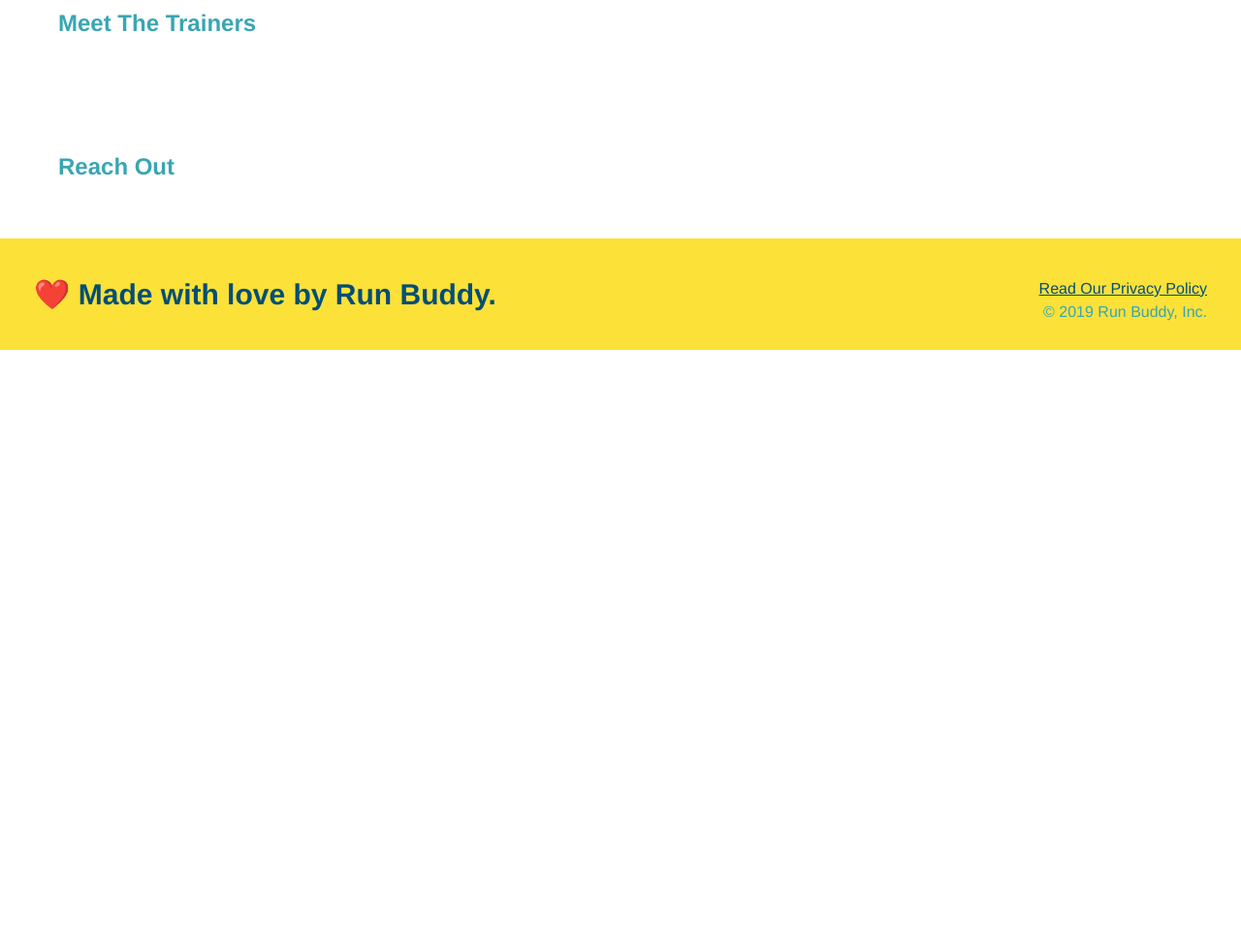
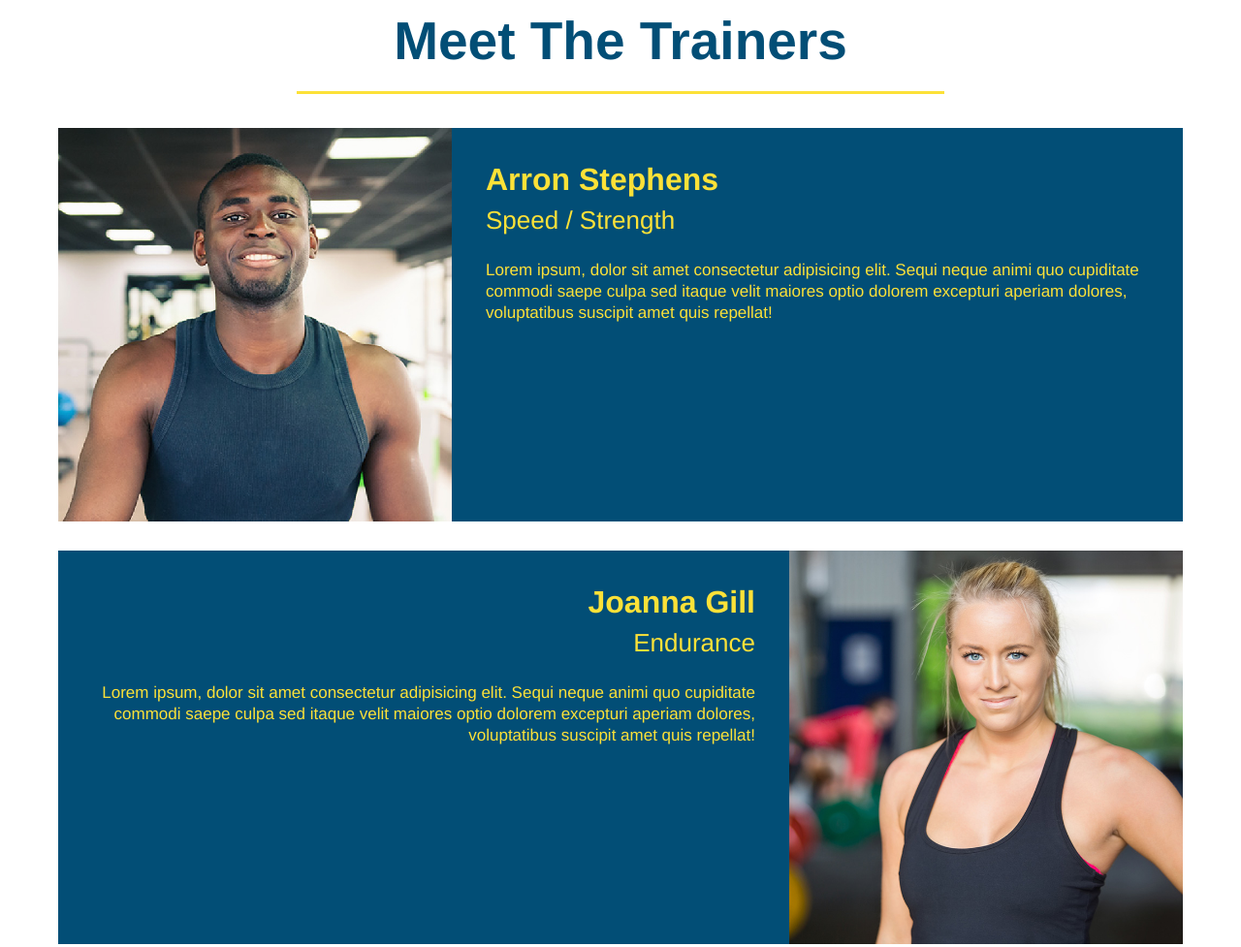
Before and after one commit to adairconlin/run-buddy, a plain HTML site: page index.html in a window 1280 px wide. Shown: the part 2780-3757 px from the top of the page at 97% size. Before the commit the page ends 3141 px from the top, so only its background shows below. Drawn offline with Linux system fonts and the light colour scheme.

Commit message:
meet the trainers section

```diff
--- a/assets/css/style.css
+++ b/assets/css/style.css
@@ -174,3 +174,51 @@ section {
 .steps span {
     font-size: 38px;
 }
+
+.trainers {
+    text-align: center;
+}
+
+.trainer {
+    width: 900;
+    margin: 0 auto 30px auto;
+    background: #024e76;
+    background: #024e76;
+    color: #fce138;
+    overflow: auto;
+}
+
+.trainer img {
+    width: 35%;
+    float: left;
+}
+
+.trainer-bio {
+    padding: 35px;
+    float: left;
+    width: 65%;
+}
+
+.text-left {
+    text-align: left;
+}
+
+.text-right {
+    text-align: right;
+}
+
+.trainer-bio h3 {
+    font-size: 32px;
+    margin-bottom: 8px;
+}
+
+.trainer-bio h4 {
+    font-weight: lighter;
+    font-size: 26px;
+    margin-bottom: 25px;
+}
+
+.trainer-bio p {
+    font-size: 17px;
+    line-height: 1.3;
+}
--- a/index.html
+++ b/index.html
@@ -16,13 +16,13 @@
                         <a href="#what-we-do">What We Do</a>
                     </li>
                     <li>
-                        <a href="what-you-do">What You Do</a>
+                        <a href="#what-you-do">What You Do</a>
                     </li>
                     <li>
-                        <a href="your-trainers">Your Trainers</a>
+                        <a href="#your-trainers">Your Trainers</a>
                     </li>
                     <li>
-                        <a href="reach-out">Reach Out</a>
+                        <a href="#reach-out">Reach Out</a>
                     </li>
                 </ul>
             </nav>
@@ -70,32 +70,65 @@
             <h2 class="section-title secondary-border">What You Do</h2>
 
             <div>
-                <img src="./assets/images/step-1.svg" alt="step1" />
+                <img src="./assets/images/step-1.svg" alt="" />
                 <h3>Step 1: <span>Fill Out the Form Above.</span></h3>
                 <p>You're already here, so why not?</p>
             </div>
 
             <div>
-                <img src="./assets/images/step-2.svg" alt="step2" />
+                <img src="./assets/images/step-2.svg" alt="" />
                 <h3>Step 2: <span>Consult with One of Our Trainers.</span></h3>
                 <p>Are you here to build muscle, lose weight, or just feel good?</p>
             </div>
 
             <div>
-                <img src="./assets/images/step-3.svg" alt="step3" />
+                <img src="./assets/images/step-3.svg" alt="" />
                 <h3>Step 3: <span>Get Running.</span></h3>
                 <p>Hit the ground running (literally) once your trainer lays out your plan.</p>
             </div>
 
             <div>
-                <img src="./assets/images/step-4.svg" alt="step4" />
+                <img src="./assets/images/step-4.svg" alt="" />
                 <h3>Step 4: <span>See Results.</span></h3>
                 <p>Bi-weekly checkins with your trainer will keep you focused.</p>
             </div>
         </section>
 
-        <section>
-            <h2>Meet The Trainers</h2>
+        <section id="your-trainers" class="trainers">
+            <h2 class="section-title primary-border">Meet The Trainers</h2>
+            <article class="trainer">
+                <img src="./assets/images/trainer-1.jpg" alt="Arron Stephons in his workout clothes, ready to pump iron" />
+                <div class="trainer-bio text-left">
+                    <h3>Arron Stephens</h3>
+                    <h4>Speed / Strength</h4>
+                    <p>
+                        Lorem ipsum, dolor sit amet consectetur adipisicing elit. Sequi neque animi quo cupiditate commodi saepe culpa sed
+                        itaque velit maiores optio dolorem excepturi aperiam dolores, voluptatibus suscipit amet quis repellat!
+                    </p>
+                </div>
+            </article>
+
+            <article class="trainer">
+                <div class="trainer-bio text-right">
+                    <h3>Joanna Gill</h3>
+                    <h4>Endurance</h4>
+                    <p>
+                        Lorem ipsum, dolor sit amet consectetur adipisicing elit. Sequi neque animi quo cupiditate commodi saepe culpa sed itaque velit maiores optio dolorem excepturi aperiam dolores, voluptatibus suscipit amet quis repellat!
+                    </p>
+                </div>
+                <img src="./assets/images/trainer-2.jpg" alt="Joanna Gill cooling off after a workout" />
+            </article>
+
+            <article class="trainer">
+                <img src="./assets/images/trainer-3.jpg" alt="Harry Smith wearing a headband and lifting comically small pink weights" />
+                <div class="trainer-bio text-left">
+                    <h3> Harry "the Headband" Smith</h3>
+                    <h4>Strength</h4>
+                    <p>
+                        Lorem ipsum, dolor sit amet consectetur adipisicing elit. Sequi neque animi quo cupiditate commodi saepe culpa sed itaque velit maiores optio dolorem excepturi aperiam dolores, voluptatibus suscipit amet quis repellat!
+                    </p>
+                </div>
+            </article>
         </section>
 
         <section>
```
Also changed, not shown: assets/images/trainer-1.jpg (added), assets/images/trainer-2.jpg (added), assets/images/trainer-3.jpg (added).
